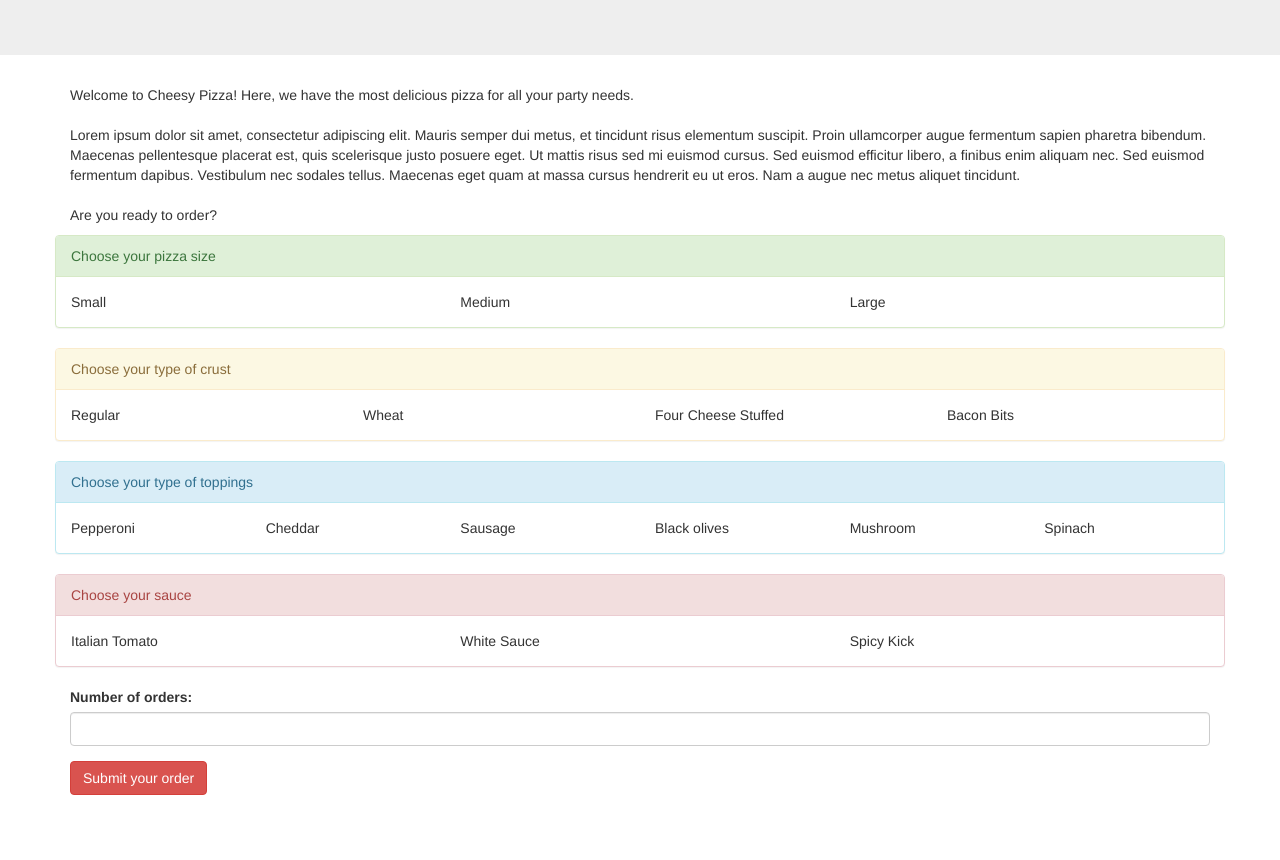
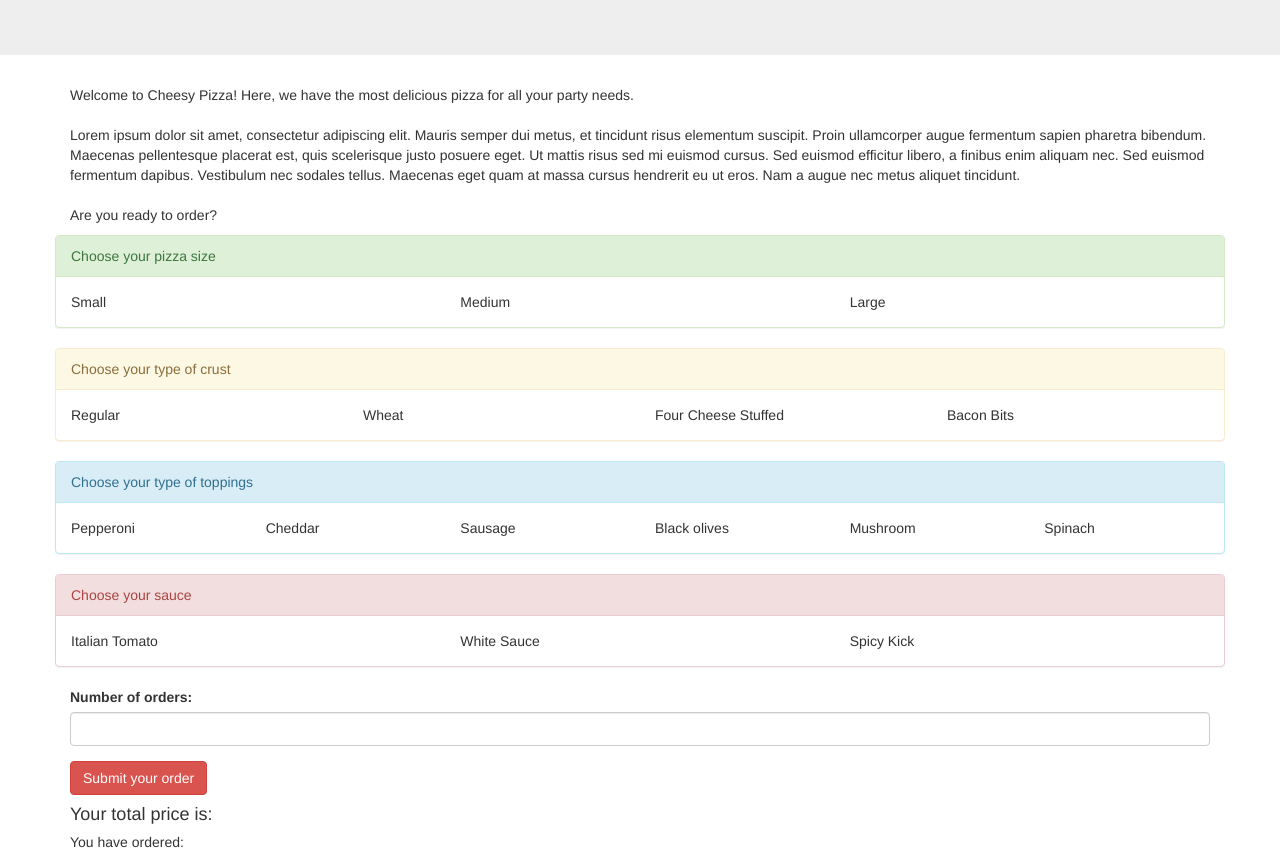
Before and after one commit to minhchan11/pizza-order, a plain HTML site: page index.html in a window 1280 px wide. Shown: the part 140-1000 px from the top of the page. Before the commit the page ends 935 px from the top, so only its background shows below. Drawn offline with nearby package versions, Linux system fonts and the light colour scheme.

Commit message:
add total

```diff
--- a/index.html
+++ b/index.html
@@ -49,6 +49,11 @@
       </div>
       <button type="submit" class="btn btn-large btn-danger">Submit your order</button>
     </form>
+
+    <div class="total">
+      <h4>Your total price is: <span id="total"></span></h4>
+      <h5>You have ordered: <ul></ul></h5>
+    </div>
 </div>
   </body>
 </html>
```
